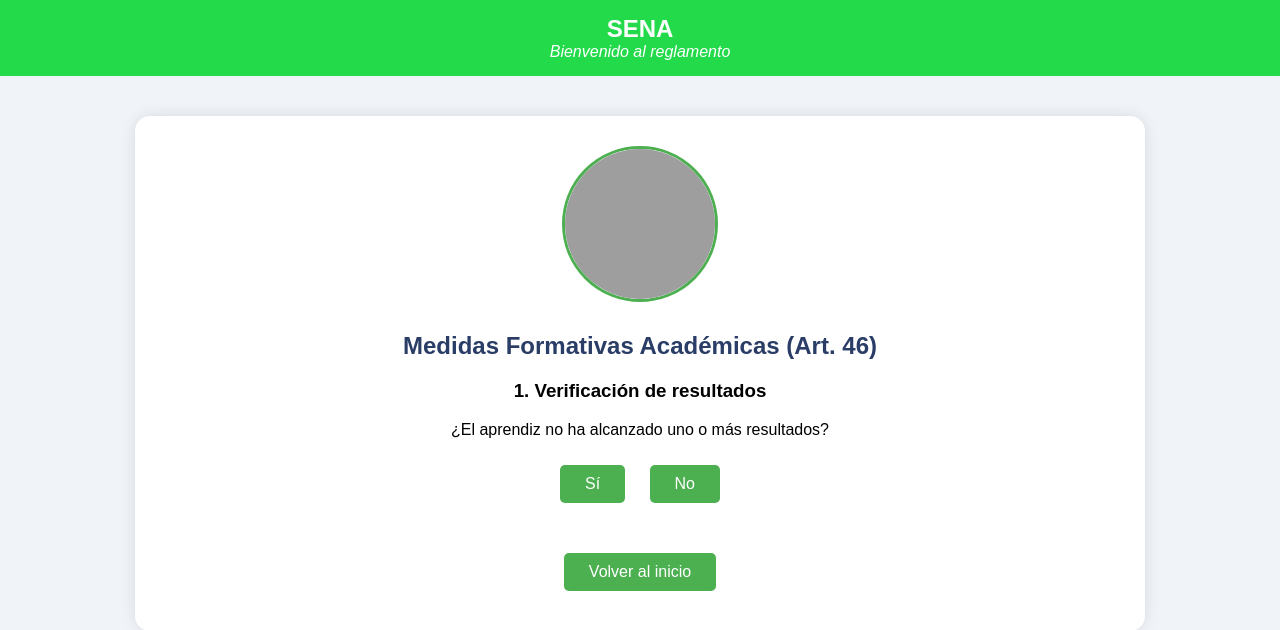
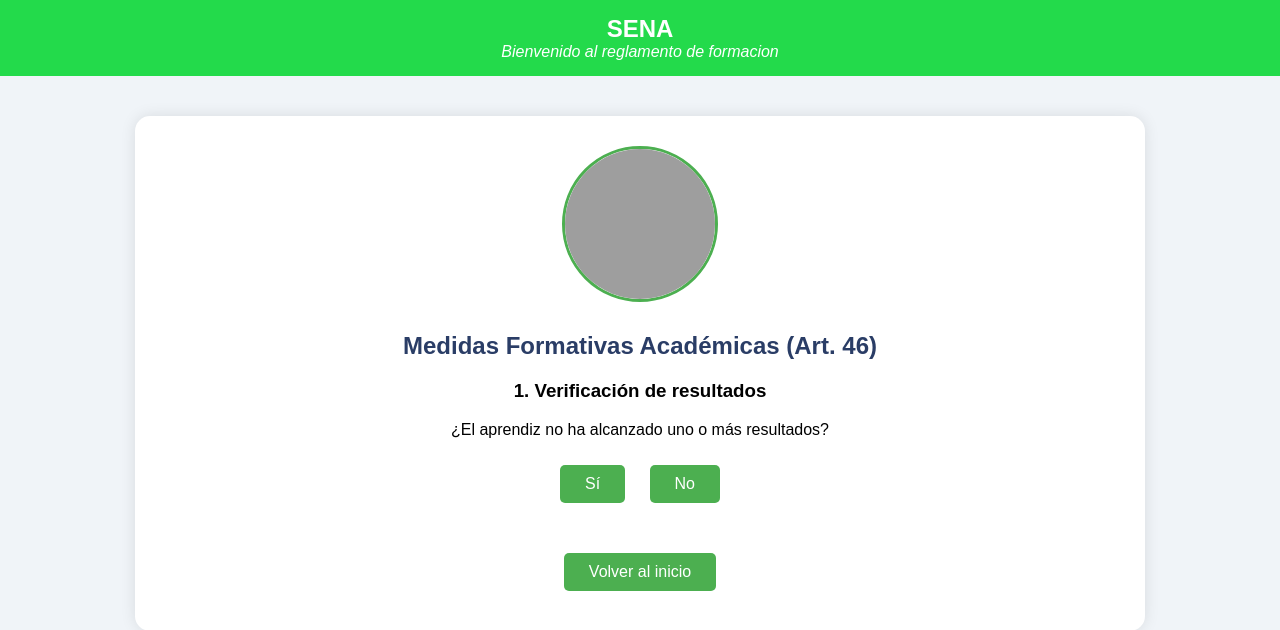
Before and after one commit to Deivbis/proceso, a Flask app: page /formativa in a window 1280 px wide. Shown: the top 630 px of the page. Run offline with Flask 3, Linux system fonts and the light colour scheme; grey boxes are pictures that could not be loaded.

Commit message:
Update formativa.html

```diff
--- a/templates/formativa.html
+++ b/templates/formativa.html
@@ -99,7 +99,7 @@
   <body>
     <nav>
       <div class="logo">SENA</div>
-      <div class="bienvenida">Bienvenido al reglamento</div>
+      <div class="bienvenida">Bienvenido al reglamento de formacion</div>
     </nav>
 
     <div class="contenido">
```
